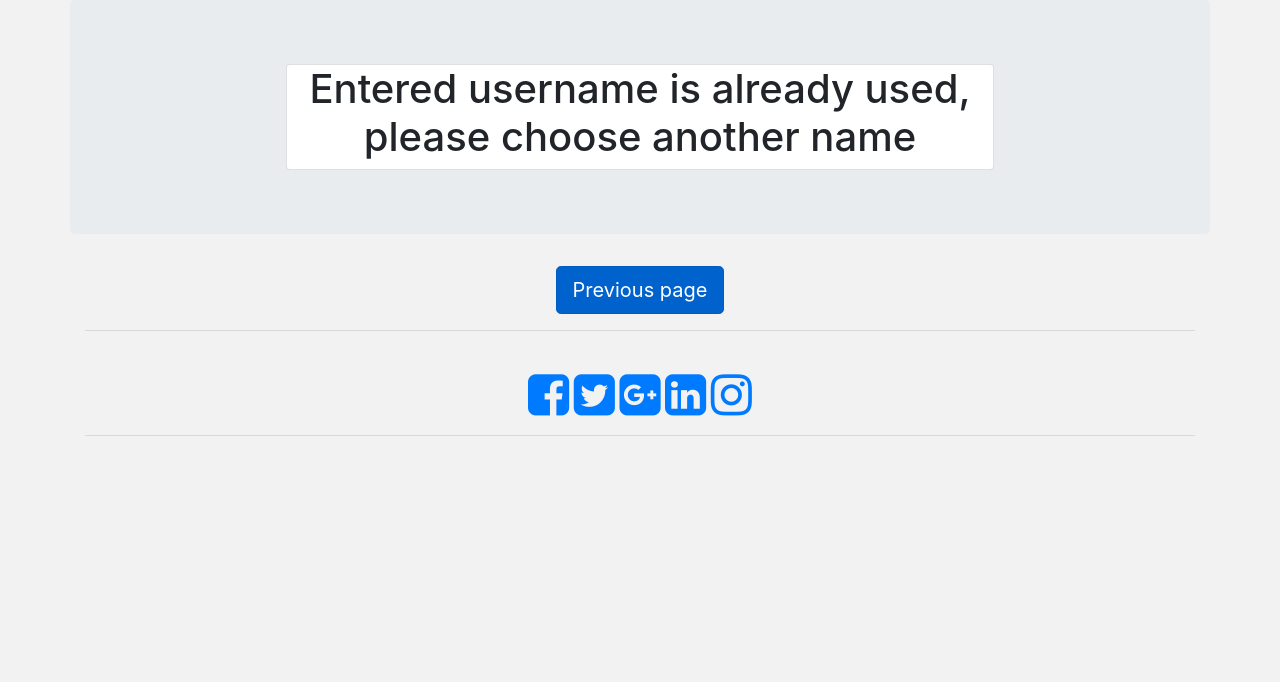
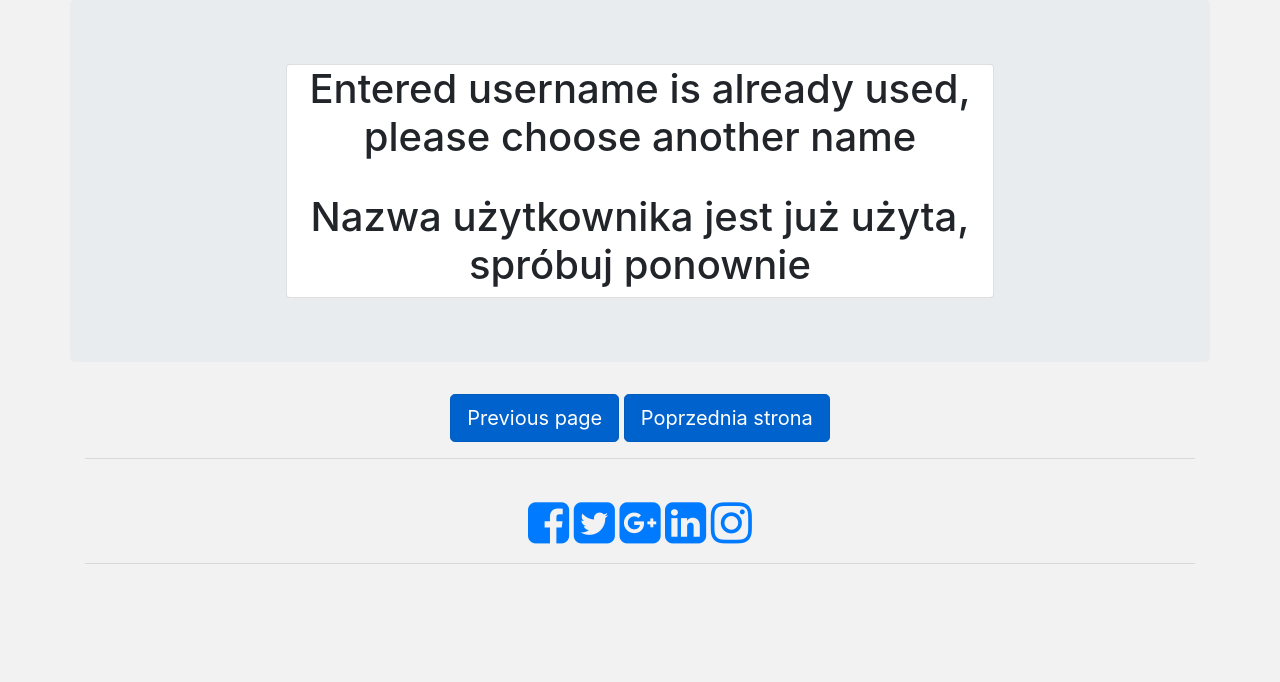
Before and after one commit to MagFry/Questionnaire, a Django app: template Users/templates/users/wrong_name.html in a window 1280 px wide. Shown: the part 16-698 px from the top of the page. Before the commit the page ends 452 px from the top, so only its background shows below. Run offline with Django 3.2, Linux system fonts and the light colour scheme; the template is opened without the code that fills it, so the values that code supplies are empty; some libraries are stand-ins or nearby versions.

Commit message:
add pl translation to empty_name and wrong_name subpages

```diff
--- a/Users/templates/users/empty_name.html
+++ b/Users/templates/users/empty_name.html
@@ -8,7 +8,8 @@
             <div class="col-md-8">
                     <div class="card">
                         <h1>The user name was empty, please try again</h1>
-
+                        <br>
+                        <h1>Nazwa użytkownika jest pusta, spróbuj ponownie</h1>
                     </div>
             </div>
         </div>
@@ -18,6 +19,7 @@
     <div class="row">
           <div class="col-sm-12">
                 <a href="{% url 'user:name' %}" class="btn btn-primary btn-lg active" role="button" aria-pressed="true">Previous page</a>
+                <a href="{% url 'user:name' %}" class="btn btn-primary btn-lg active" role="button" aria-pressed="true">Poprzednia strona</a>
           </div>
     </div>
 </div>
--- a/Users/templates/users/wrong_name.html
+++ b/Users/templates/users/wrong_name.html
@@ -8,6 +8,8 @@
             <div class="col-md-8">
                     <div class="card">
                         <h1>Entered username is already used, please choose another name</h1>
+                        <br>
+                        <h1>Nazwa użytkownika jest już użyta, spróbuj ponownie</h1>
 
                     </div>
             </div>
@@ -18,6 +20,7 @@
     <div class="row">
           <div class="col-sm-12">
                 <a href="{% url 'user:name' %}" class="btn btn-primary btn-lg active" role="button" aria-pressed="true">Previous page</a>
+                <a href="{% url 'user:name' %}" class="btn btn-primary btn-lg active" role="button" aria-pressed="true">Poprzednia strona</a>
           </div>
     </div>
 </div>
```
